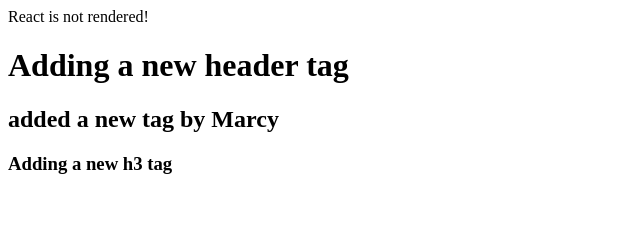
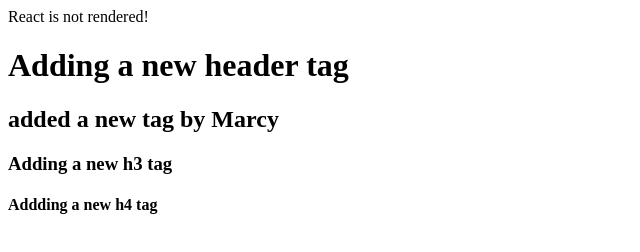
Before and after one commit to vikramcvk/background-generator, a plain HTML site: page index.html in a window 1280 px wide. Shown: the whole page, without its empty margins (0-640 px from the left). Drawn offline with nearby package versions, Linux system fonts and the light colour scheme.

Commit message:
making this change now

```diff
--- a/index.html
+++ b/index.html
@@ -29,6 +29,7 @@
 <h1> Adding a new header tag </h1>
 <h2> added a new tag by Marcy </h2>
 <h3> Adding a new h3 tag </h3>
+<h4> Addding a new h4 tag </h4>
 
   </body>
 </html>
```
